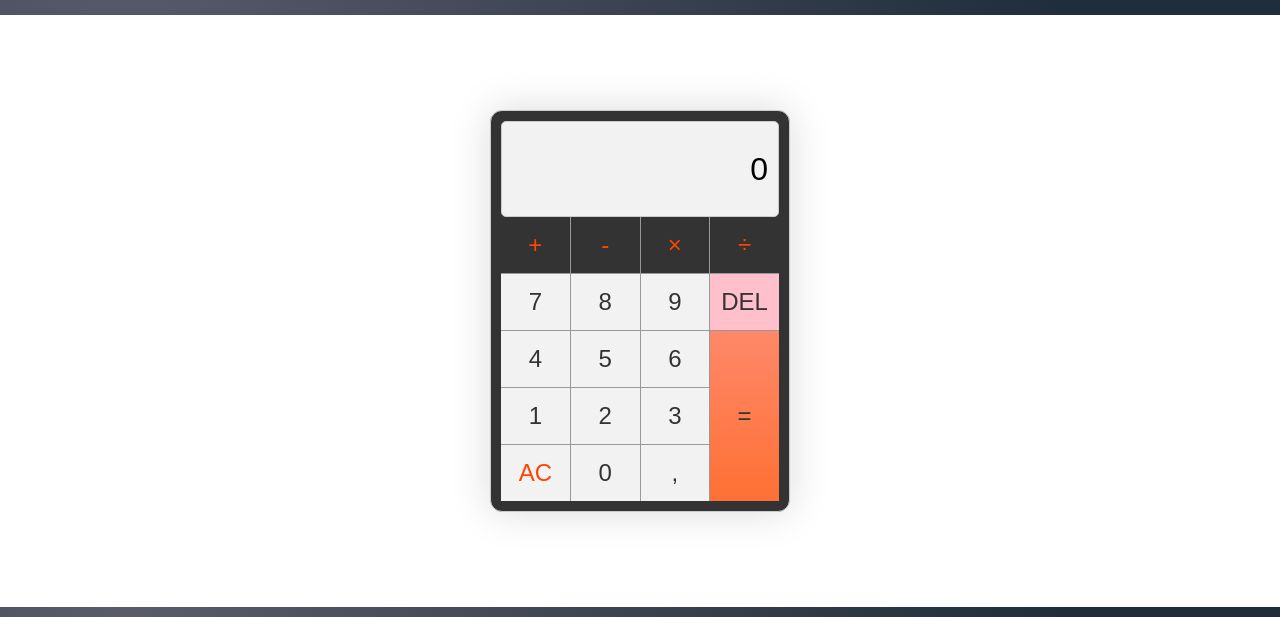
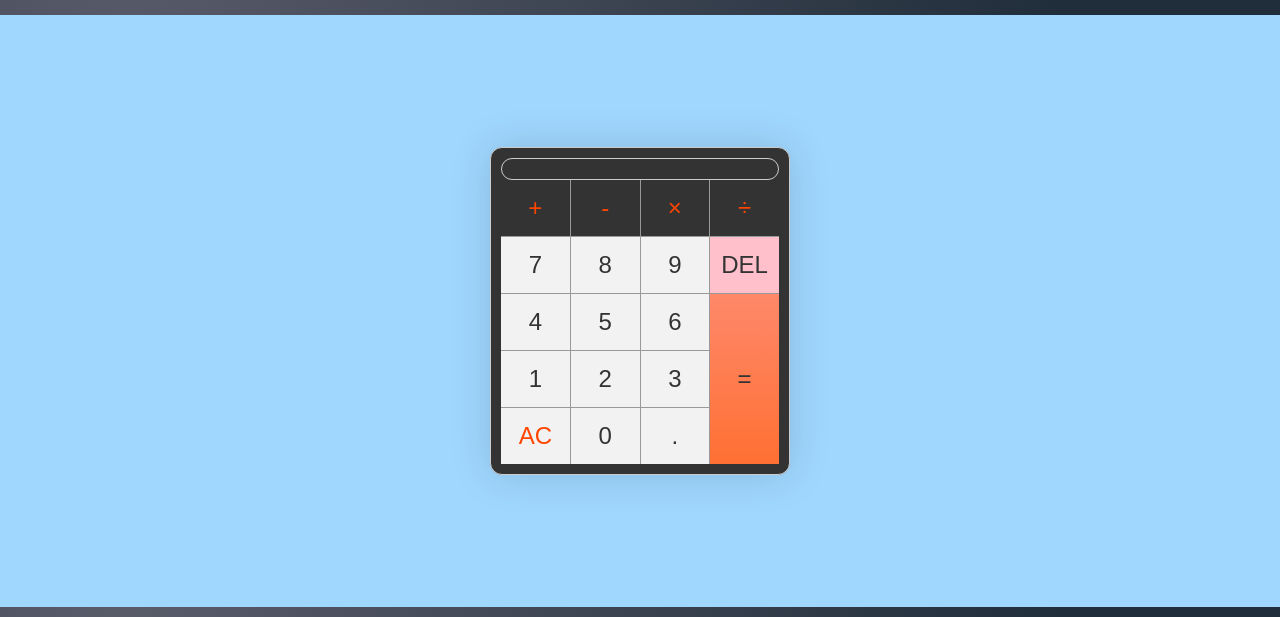
Before and after one commit to andriel300/calculator-project, a plain HTML site: page index.html in a window 1280 px wide. Shown: the part 97-714 px from the top of the page. Drawn offline with Linux system fonts and the light colour scheme.

Commit message:
update UI styles

```diff
--- a/index.html
+++ b/index.html
@@ -15,7 +15,10 @@
       </header>
       <main class="sticky-footer__main">
         <div class="calculator">
-          <div class="calculator__display">0</div>
+          <div class="output">
+            <div class="calculator__previous"></div>
+            <div class="calculator__display"></div>
+          </div>
           <div class="calculator__keys">
             <button class="key--operator" data-action="add">+</button>
             <button class="key--operator" data-action="subtract">-</button>
@@ -34,7 +37,7 @@
             <button class="key--number">3</button>
             <button data-action="clear">AC</button>
             <button class="key--number">0</button>
-            <button data-action="decimal">,</button>
+            <button data-action="decimal">.</button>
             <button class="key--equal" data-action="calculate">=</button>
             <button class="key--del" data-action="delete">DEL</button>
           </div>
--- a/style.css
+++ b/style.css
@@ -28,6 +28,8 @@ body {
   5. Improve text rendering
 */
 body {
+  font-family: "Roboto", sans-serif;
+  background-color: #a0d7ff;
   line-height: 1.5;
   -webkit-font-smoothing: antialiased;
 }
@@ -118,16 +120,30 @@ img {
   padding: 10px;
 }
 
-.calculator__display {
+/* .calculator__display {
+
+} */
+
+.output .calculator__previous {
+  font-size: 1.3rem;
+  font-weight: 400;
+  color: hsl(0, 0%, 65%);
+}
+
+.calculator > .output {
+  font-size: 2rem;
+  background-color: inherit;
   display: flex;
-  justify-content: flex-end;
-  align-items: center;
-  font-size: 2em;
-  height: 3em;
-  background-color: #f2f2f2;
+  color: white;
+  flex-direction: column;
+  /* justify-content: flex-end; */
+  justify-content: space-around;
+  align-items: flex-end;
+  /* align-items: center; */
+  word-break: break-all;
+  grid-column: 1 / -1;
   border: 1px solid #ccc;
-  border-radius: 5px;
-  max-width: 100%;
+  border-radius: inherit;
   padding: 10px;
 }
 
@@ -146,6 +162,7 @@ img {
 }
 
 .calculator__keys button {
+  font-family: inherit;
   font-size: 1.5em;
   border: none;
   background-color: #f2f2f2;
@@ -215,7 +232,3 @@ img {
 .calculator__keys button[data-action="delete"]:hover {
   background-color: hsl(350.4, 100%, 76.5%);
 }
-
-.is-selected {
-  background-color: yellow;
-}
```
